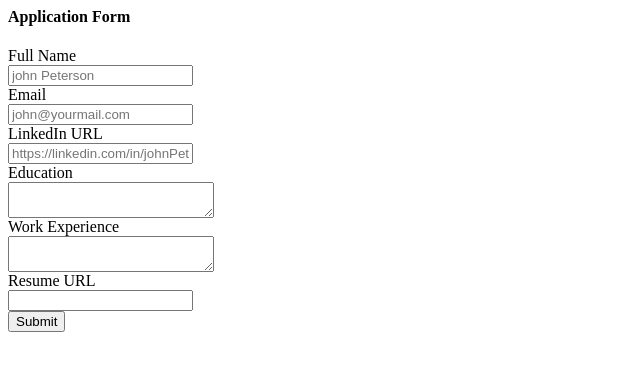
After one commit to Gurukorgi/Gurukorgi-careers-website, a Flask app: template templates/application_form.html in a window 1280 px wide. The commit adds this page. Shown: the top 371 px of the page, without its empty margins (0-640 px from the left). Run offline with Flask 3, Linux system fonts and the light colour scheme; the template is opened without the code that fills it, so the values that code supplies are empty.

Commit message:
store application in database

```diff
--- a/app.py
+++ b/app.py
@@ -1,5 +1,5 @@
-from flask import Flask, render_template, jsonify
-from database import load_jobs_from_db, load_job_from_db
+from flask import Flask, render_template, jsonify, request
+from database import load_jobs_from_db, load_job_from_db, add_application_to_db
 
 app = Flask(__name__)
 
@@ -25,6 +25,12 @@ def show_job(id):
         return ' JOB NOT FOUND !', 404
     return render_template('jobpage.html',job=job)
 
+@app.route('/job/<id>/apply', methods = ['post'])
+def apply_to_job(id):
+  data = request.form
+  job = load_job_from_db(id)
+  add_application_to_db(id, data)
+  return render_template('application_submitted.html',application = data, job = job)
 
 if __name__ == '__main__':
   app.run(host='0.0.0.0', debug=True)
--- /dev/null
+++ b/templates/application_form.html
@@ -0,0 +1,35 @@
+<h4>Application Form</h4>
+<form action="/job/{{job['id']}}/apply" method="post">
+  <section class='mb-2'>
+    <label>Full Name</label><br>
+    <input type='text' name='full_name' placeholder='john Peterson'>
+  </section>
+
+  <section class='mb-2'>
+    <label>Email</label><br>
+    <input type='text' name='email' placeholder='john@yourmail.com'>
+  </section>
+
+  <section class='mb-2'>
+    <label>LinkedIn URL</label><br>
+    <input type='text' name='linkedin_url' placeholder='https://linkedin.com/in/johnPeterson'>
+  </section>
+
+  <section class='mb-2'>
+    <label>Education</label><br>
+    <textarea name='education' cols='23px
+      '></textarea>
+  </section>
+
+  <section class='mb-2'>
+    <label>Work Experience</label><br>
+    <textarea name='experience' cols='23px'></textarea>
+  </section>
+
+
+  <section class='mb-2'>
+    <label>Resume URL</label><br>
+    <input type='text' name='resume_url' >
+  </section>
+  <input type="submit">
+</form>
--- a/templates/jobpage.html
+++ b/templates/jobpage.html
@@ -7,7 +7,7 @@
    <body>
     {% include 'nav.html' %}
     {% include 'banner.html' %}
-    <nav class="container">
+    <section class="container">
       <h1 class="text-center mt-2 mb-4">Gurukorgi Careers</h1>
     <h3 class="mb-4">{{job.title}}</h3>
     <p  class="lead mt-0">{{job.location}}</p>
@@ -28,7 +28,9 @@
 
     <h4>Salary</h4>
     <p  class="lead">{{job.currency}} {{job.salary}}</p>
-    </nav>
+      {% include 'application_form.html' %}
+    </section>
+
   </body>
   {% include 'footer.html' %}
 </html>
```
Also changed, not shown: database.py (+28 -0 lines), templates/application_submitted.html (added, +34 -0 lines), 1 other file.
